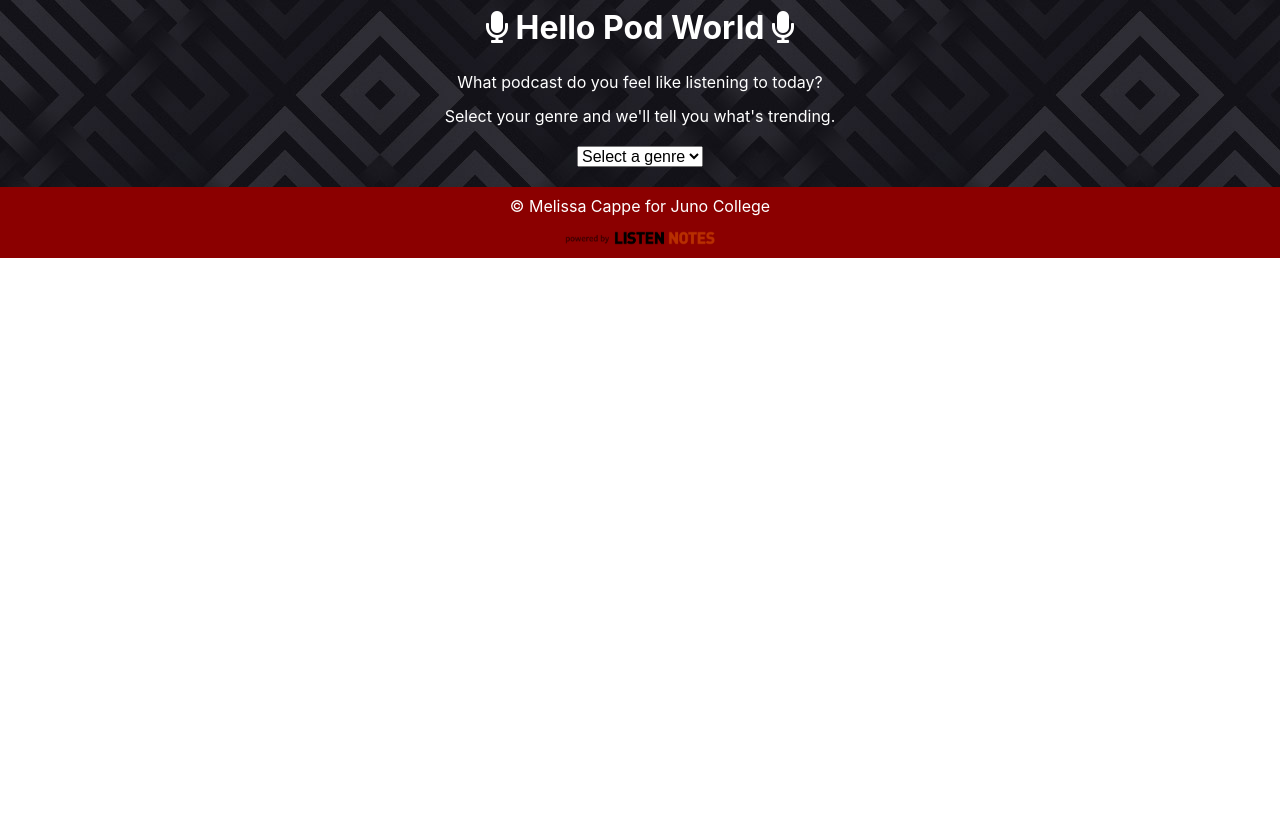
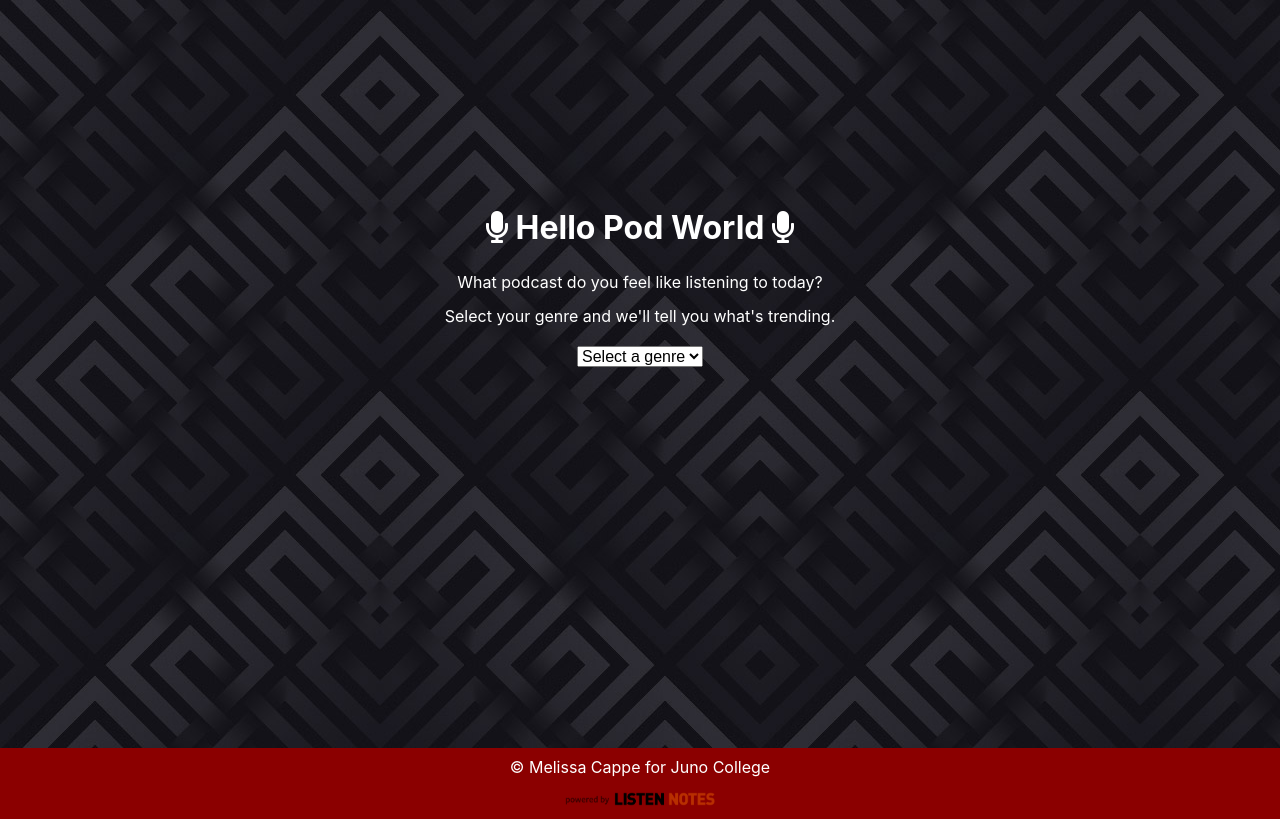
Before and after one commit to MCappe/melissa-cappe-project-5, a React (Create React App) app: page / in a window 1280 px wide. Built offline with nearby package versions, Linux system fonts and the light colour scheme.

Commit message:
styling and testing :eyes:

```diff
--- a/src/App.css
+++ b/src/App.css
@@ -23,10 +23,12 @@ html { -moz-box-sizing: border-box; -webkit-box-sizing: border-box; box-sizing:
 .podPage {
   background-color: aqua;
   background: url('./fancy-pants.jpg');
-  /* background-position: center;
-  background-size: cover;
-  background-repeat: no-repeat; */
   color: white;
+}
+
+header {
+  height: 91.5vh;
+  padding-top: 200px;
 }
 
 /* .select {
--- a/src/App.js
+++ b/src/App.js
@@ -57,7 +57,7 @@ class App extends Component {
             <p className="animate__animated animate__backInLeft">What podcast do you feel like listening to today?</p>
             <p className="animate__animated animate__backInLeft">Select your genre and we'll tell you what's trending.</p>
             <div className="select">
-              <form className="selections">
+              <form className="selections animate__animated animate__backInLeft">
                 <label htmlFor="">
                   <select name="podcasts" id="pods" className="select" onChange={this.handleChange}>
                     <option>Select a genre</option>
```
Also changed, not shown: 1 other file (tests, documents, lock files or other folders).
